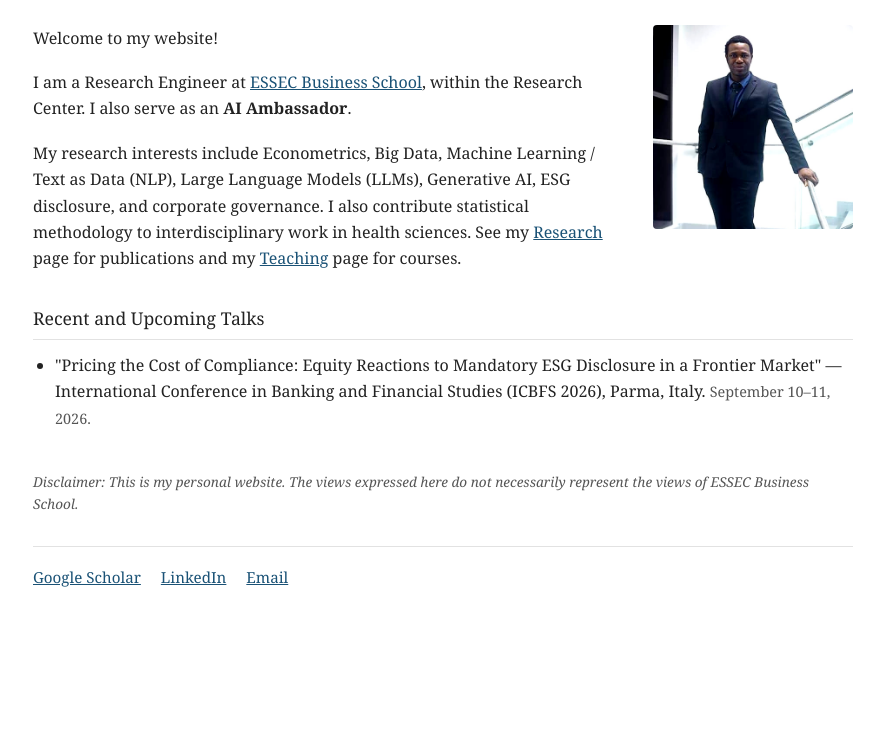
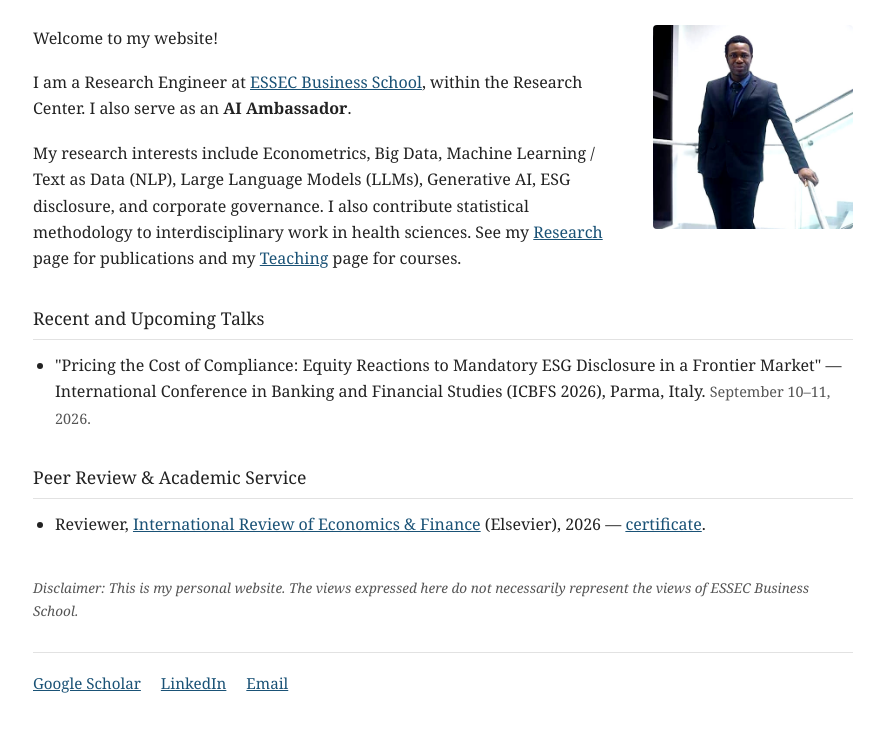
Before and after one commit to josephagossa/josephagossa.github.io, a plain HTML site: page index.html in a window 1280 px wide. Shown: the part 147-878 px from the top of the page, without its empty margins (197-1081 px from the left). Before the commit the page ends 817 px from the top, so only its background shows below. Drawn offline with Linux system fonts and the light colour scheme.

Commit message:
Add files via upload

```diff
--- a/index.html
+++ b/index.html
@@ -66,6 +66,11 @@
       <li>"Pricing the Cost of Compliance: Equity Reactions to Mandatory ESG Disclosure in a Frontier Market" &mdash; International Conference in Banking and Financial Studies (ICBFS 2026), Parma, Italy. <span class="when">September 10&ndash;11, 2026.</span></li>
     </ul>
 
+    <h4>Peer Review &amp; Academic Service</h4>
+    <ul class="talks">
+      <li>Reviewer, <a href="https://www.sciencedirect.com/journal/international-review-of-economics-and-finance" target="_blank">International Review of Economics &amp; Finance</a> (Elsevier), 2026 &mdash; <a href="https://josephagossa.github.io/Certificate_IREF_Reviewer_2026.pdf" target="_blank">certificate</a>.</li>
+    </ul>
+
     <p class="disclaimer">Disclaimer: This is my personal website. The views expressed here do not necessarily represent the views of ESSEC Business School.</p>
 
     <div class="social">
```
